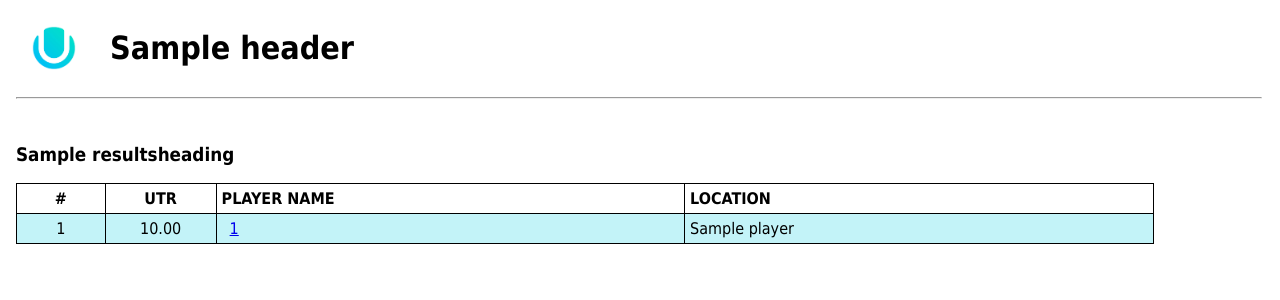
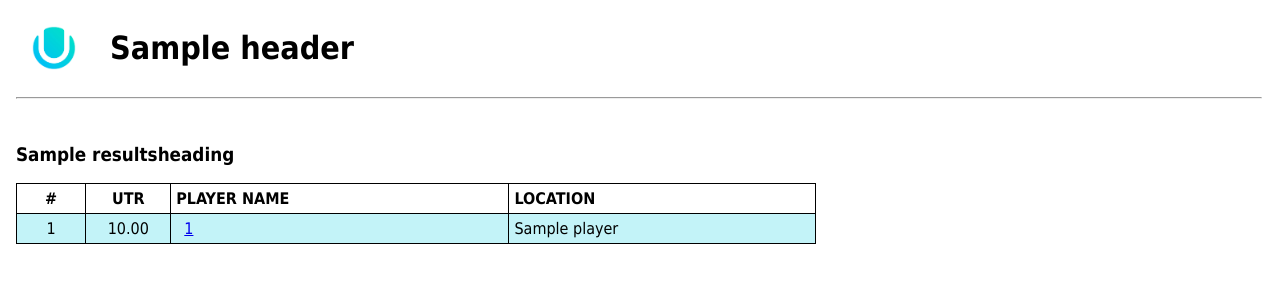
Before and after one commit to ozchamo/UTR, a Flask app: template templates/results.html in a window 1280 px wide. Shown: the top 300 px of the page. Run offline with Flask 2, Linux system fonts and the light colour scheme; the template is opened without the code that fills it: most values are stand-ins (such as "Sample title", 1, 10 or a date in 2020).

Commit message:
Reduced results table width

```diff
--- a/templates/results.html
+++ b/templates/results.html
@@ -18,12 +18,12 @@
 
   <H3>{{ resultsheading }}</H3>
 
-  <TABLE style="width:90%">
+  <TABLE style="width:90%; max-width:800px;">
     <TR style="height:30px">
       <TH style="width:3%;text-align: center;">#</TH>
-      <TH style="width:4%;text-align: center;"">UTR</TH>
+      <TH style="width:4%;text-align: center;">UTR</TH>
       <TH style="width:20%">PLAYER NAME </TH>
-      <TH style="width:20%">LOCATION</TH>
+      <TH style="width:18%">LOCATION</TH>
     </TR>
     {% for player in playerlist %}
     <TR style="height:30px">
```
